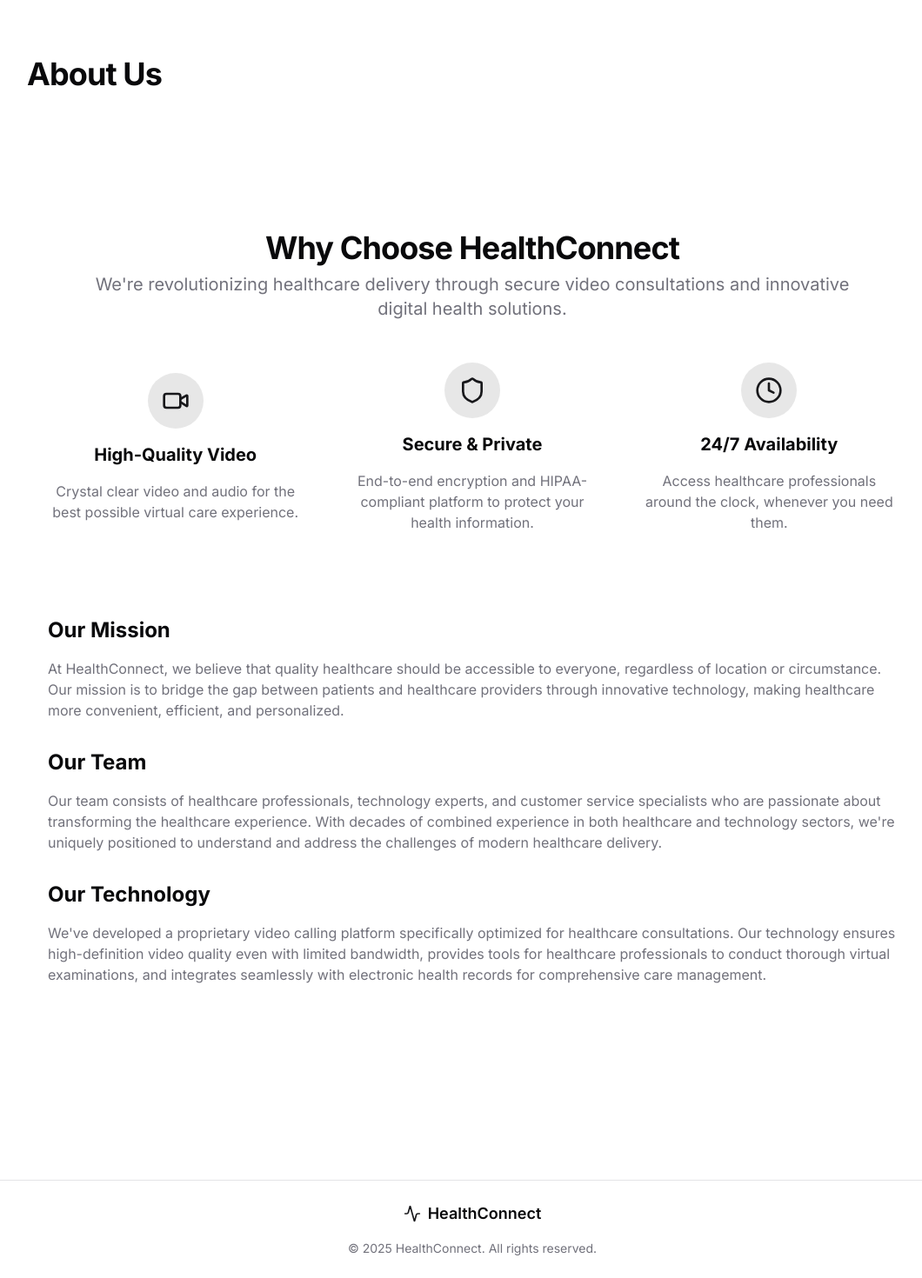
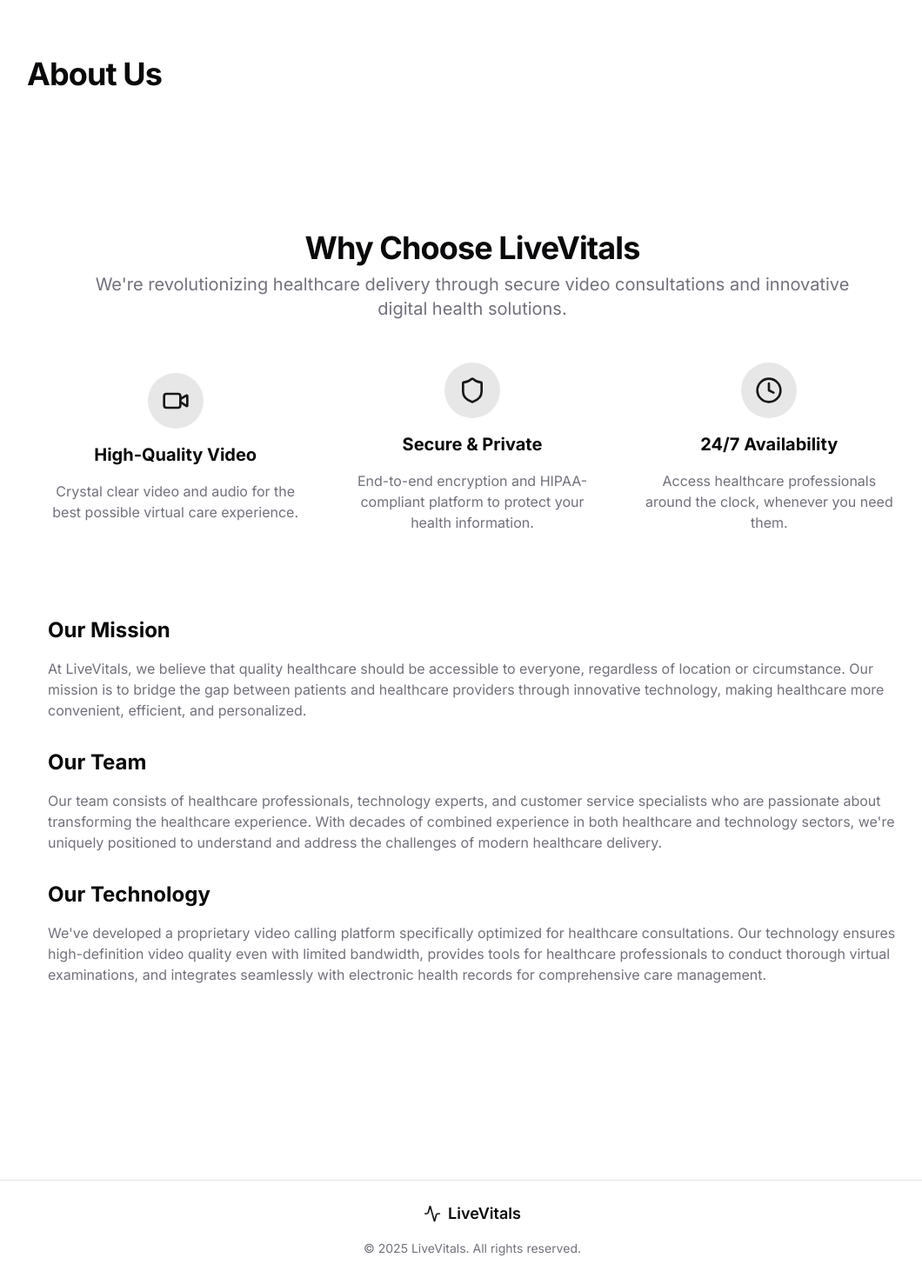
Before and after one commit to himanishpuri/livevitals, a Next.js app: page /about in a window 1280 px wide. Shown: the part 96-1566 px from the top of the page at 87% size, without its empty margins (97-1157 px from the left). Built offline with nearby package versions, Linux system fonts and the light colour scheme.

Commit message:
name change

```diff
--- a/src/app/layout.tsx
+++ b/src/app/layout.tsx
@@ -7,7 +7,7 @@
 const inter = Inter({ subsets: ["latin"] });
 
 export const metadata = {
-	title: "HealthConnect - Video Calling Health App",
+	title: "LiveVitals - Video Calling Health App",
 	description: "Connect with healthcare professionals through video calls",
 };
 
--- a/src/components/About-Section.tsx
+++ b/src/components/About-Section.tsx
@@ -15,7 +15,7 @@
 				<div className="flex flex-col items-center justify-center space-y-4 text-center">
 					<div className="space-y-2">
 						<h2 className="text-3xl font-bold tracking-tight sm:text-4xl">
-							Why Choose HealthConnect
+							Why Choose LiveVitals
 						</h2>
 						<p className="max-w-[900px] text-muted-foreground md:text-xl">
 							We&apos;re revolutionizing healthcare delivery through
@@ -62,12 +62,12 @@
 						<div className="space-y-4">
 							<h3 className="text-2xl font-bold">Our Mission</h3>
 							<p className="text-muted-foreground">
-								At HealthConnect, we believe that quality healthcare
-								should be accessible to everyone, regardless of location
-								or circumstance. Our mission is to bridge the gap
-								between patients and healthcare providers through
-								innovative technology, making healthcare more
-								convenient, efficient, and personalized.
+								At LiveVitals, we believe that quality healthcare should
+								be accessible to everyone, regardless of location or
+								circumstance. Our mission is to bridge the gap between
+								patients and healthcare providers through innovative
+								technology, making healthcare more convenient,
+								efficient, and personalized.
 							</p>
 						</div>
 
--- a/src/components/Footer.tsx
+++ b/src/components/Footer.tsx
@@ -6,10 +6,10 @@
 			<div className="container flex flex-col items-center justify-center gap-4 px-4 md:px-6">
 				<div className="flex items-center gap-2">
 					<Activity className="h-5 w-5 text-primary" />
-					<span className="text-lg font-semibold">HealthConnect</span>
+					<span className="text-lg font-semibold">LiveVitals</span>
 				</div>
 				<p className="text-center text-sm text-muted-foreground">
-					&copy; {new Date().getFullYear()} HealthConnect. All rights
+					&copy; {new Date().getFullYear()} LiveVitals. All rights
 					reserved.
 				</p>
 			</div>
--- a/src/components/Hero.tsx
+++ b/src/components/Hero.tsx
@@ -13,7 +13,7 @@
 				</div>
 				<h1 className="mb-4 max-w-3xl text-4xl font-bold tracking-tight md:text-5xl lg:text-6xl">
 					Healthcare at your fingertips with{" "}
-					<span className="text-primary">HealthConnect</span>
+					<span className="text-primary">LiveVitals</span>
 				</h1>
 				<p className="mb-8 max-w-2xl text-lg text-muted-foreground md:text-xl">
 					Connect with healthcare professionals through secure,
--- a/src/components/Navbar.tsx
+++ b/src/components/Navbar.tsx
@@ -33,7 +33,7 @@
 						className="flex items-center gap-2"
 					>
 						<Activity className="h-6 w-6 text-primary" />
-						<span className="text-xl font-bold">HealthConnect</span>
+						<span className="text-xl font-bold">LiveVitals</span>
 					</Link>
 				</div>
 
```
